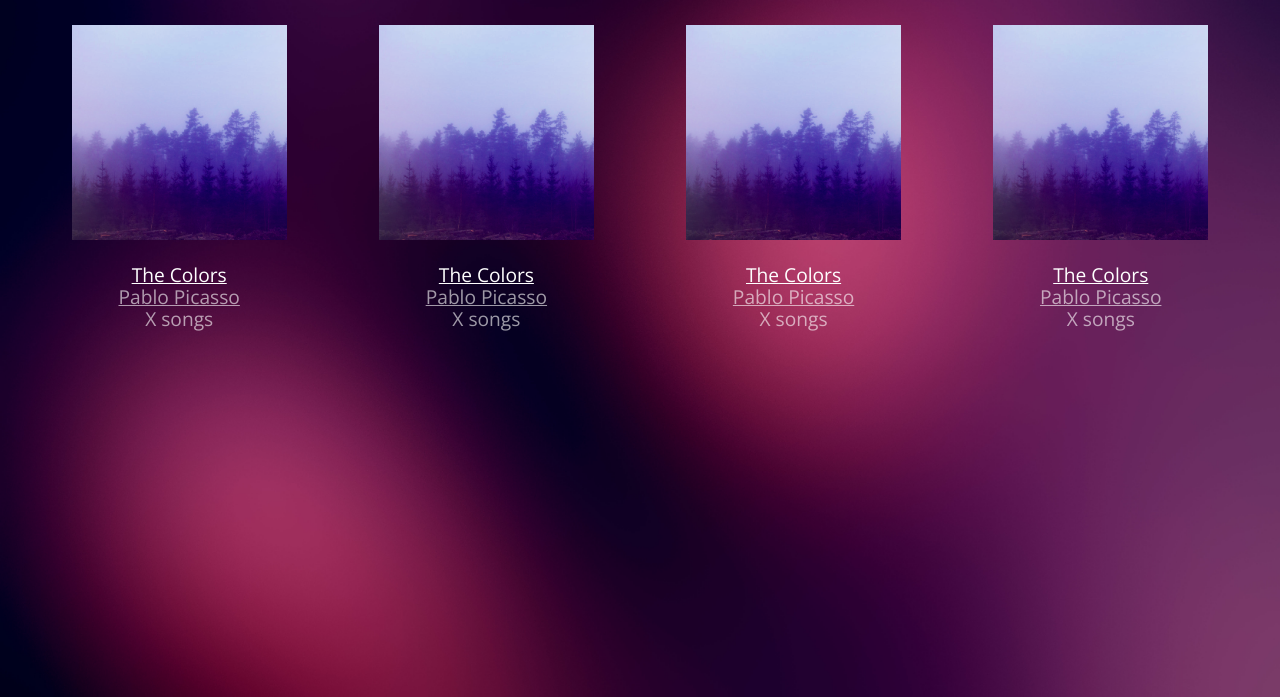
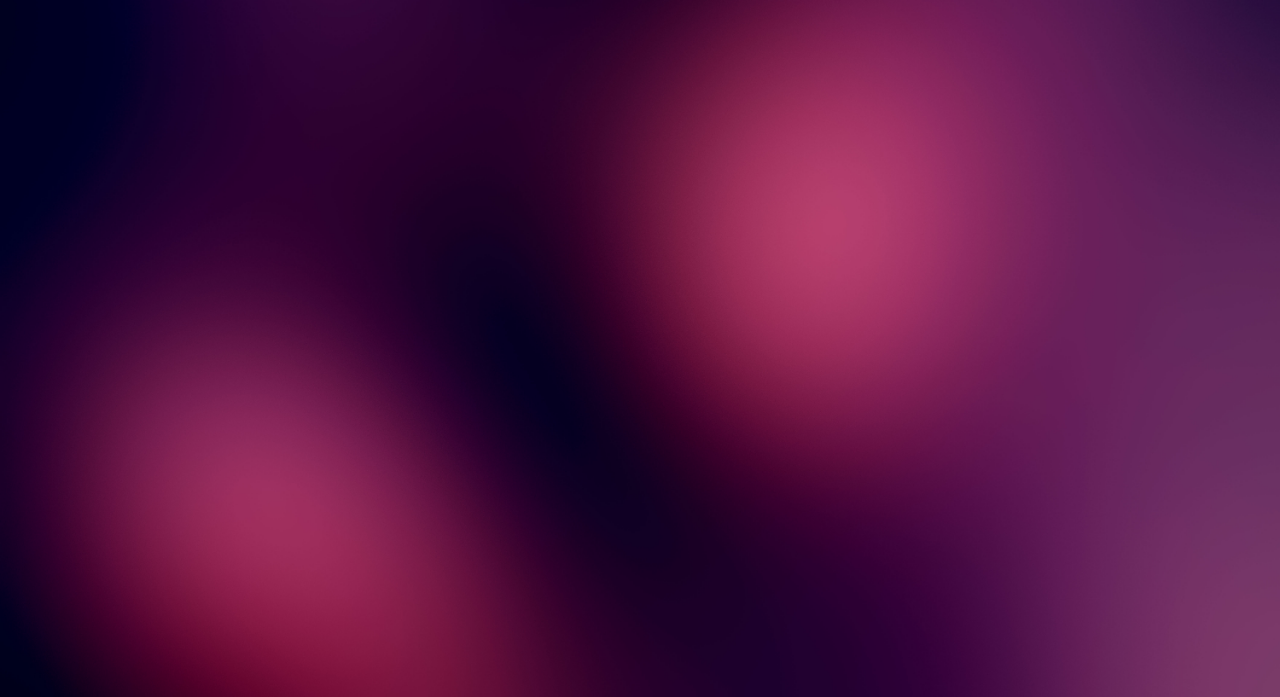
Before and after one commit to rjbtaylor/bloc-jams, a plain HTML site: page collection.html in a window 1280 px wide. Shown: the part 103-800 px from the top of the page. Drawn offline with nearby package versions, Linux system fonts and the light colour scheme.

Commit message:
checkpoint-24 completed

```diff
--- a/collection.html
+++ b/collection.html
@@ -21,59 +21,8 @@
          </nav>
 
     <section class="album-covers container clearfix">
-         <div class="collection-album-container column fourth">
-             <img src="assets/images/album_covers/01.png"/>
-             <div class="collection-album-info caption">
-                 <p>
-                     <a class="album-name" href="album.html">The Colors</a>
-                     <br/>
-                     <a href="album.html">Pablo Picasso</a>
-                     <br/>
-                     X songs
-                     <br/>
-                 </p>
-             </div>
-         </div>
-         <div class="collection-album-container column fourth">
-             <img src="assets/images/album_covers/01.png"/>
-             <div class="collection-album-info caption">
-                 <p>
-                     <a class="album-name" href="album.html">The Colors</a>
-                     <br/>
-                     <a href="album.html">Pablo Picasso</a>
-                     <br/>
-                     X songs
-                     <br/>
-                 </p>
-             </div>
-         </div>
-         <div class="collection-album-container column fourth">
-             <img src="assets/images/album_covers/01.png"/>
-             <div class="collection-album-info caption">
-                 <p>
-                     <a class="album-name" href="album.html">The Colors</a>
-                     <br/>
-                     <a href="album.html">Pablo Picasso</a>
-                     <br/>
-                     X songs
-                     <br/>
-                 </p>
-             </div>
-         </div>
-         <div class="collection-album-container column fourth">
-             <img src="assets/images/album_covers/01.png"/>
-             <div class="collection-album-info caption">
-                 <p>
-                     <a class="album-name" href="album.html">The Colors</a>
-                     <br/>
-                     <a href="album.html">Pablo Picasso</a>
-                     <br/>
-                     X songs
-                     <br/>
-                 </p>
-             </div>
-         </div>
 
      </section>
+         <script src="../bloc-jams/scripts/collection.js"></script>
     </body>
 </html>
--- /dev/null
+++ b/scripts/collection.js
@@ -0,0 +1,14 @@
+var collectionItemTemplate =
+   '<div class='collection-album-container column fourth'>'
++      '<img src='assets/imags/album_covers/01.png'/>'
++        '<div class='collection-album-info caption'>'
++           '<p>'
++               '<a class='album-name' href='album.html'>The                          Colors</a>'
++                '<br/>'
++                '<a href='album.html'>Palo Picasso </a>'
++                '<br/>'
++                'X songs'
++                '<br/>'
++            '</p>'
++        '</div>'
++    '</div>'
```
